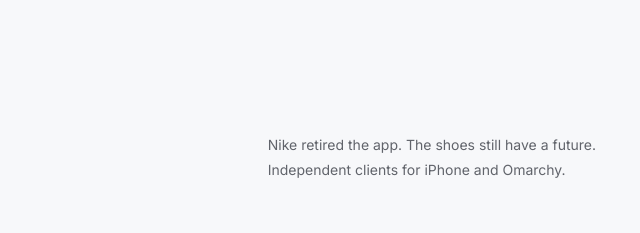
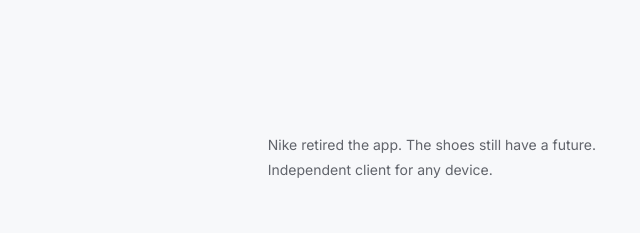
Before and after one commit to GianlucaMinoprio/openAdapt, an Astro site in the folder apps/web/: page / in a window 1280 px wide. Shown: the part 840-1073 px from the top of the page, 628-1268 px from the left. Built offline with nearby package versions, Linux system fonts and the light colour scheme; Astro itself is replaced by a stand-in of ours.

Commit message:
Broaden the homepage client introduction

```diff
--- a/apps/web/src/pages/index.astro
+++ b/apps/web/src/pages/index.astro
@@ -193,7 +193,7 @@ const faqs = [
           <p>
             Nike retired the app. The shoes still have a future.
             <br />
-            Independent clients for iPhone and Omarchy.
+            Independent client for any device.
           </p>
         </div>
         <div class="app-grid">
```
